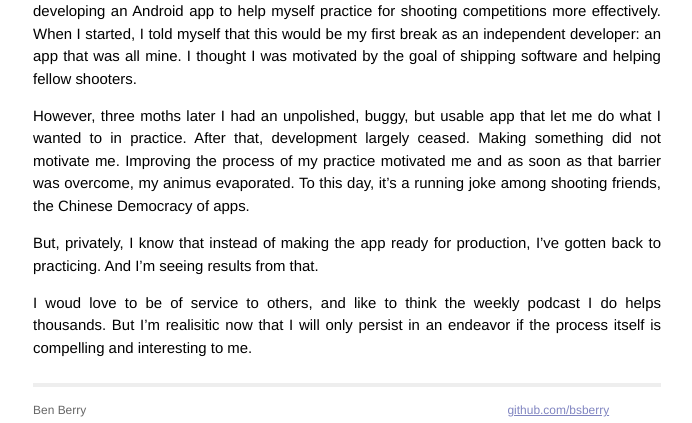
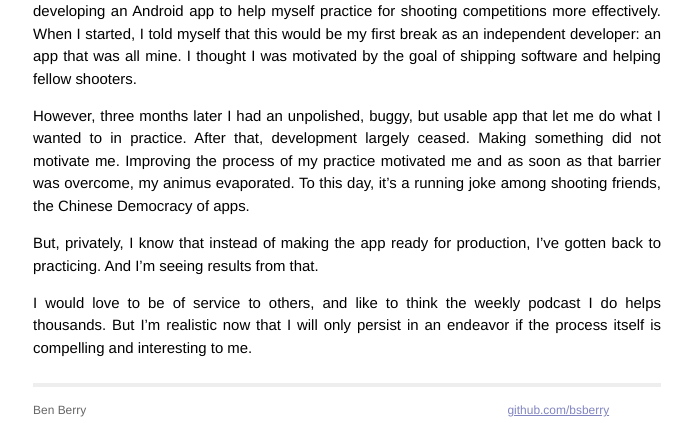
Before and after one commit to bsberry/bsberry.github.io, a Jekyll site: the page built from _posts/2015-10-07-products-and-process.md, in a window 1280 px wide. Shown: the part 722-1145 px from the top of the page, without its empty margins (293-985 px from the left). Built offline with Jekyll 4.4.1, drawn with Linux system fonts in a browser that asks for light colours; Markdown is read by kramdown in place of the engine named in the settings.

Commit message:
Fix typos

```diff
--- a/_posts/2015-10-07-products-and-process.md
+++ b/_posts/2015-10-07-products-and-process.md
@@ -24,8 +18,8 @@ No effort was wasted if something was learned.
 
 The downside to this is that occasionally I neglect to reach my destination because I'm too absorbed in the texture and shape of the path in front of me. 23 months ago, I started developing an Android app to help myself practice for shooting competitions more effectively. When I started, I told myself that this would be my first break as an independent developer: an app that was all mine. I thought I was motivated by the goal of shipping software and helping fellow shooters.
 
-However, three moths later I had an unpolished, buggy, but usable app that let me do what I wanted to in practice. After that, development largely ceased. Making something did not motivate me. Improving the process of my practice motivated me and as soon as that barrier was overcome, my animus evaporated. To this day, it's a running joke among shooting friends, the Chinese Democracy of apps.
+However, three months later I had an unpolished, buggy, but usable app that let me do what I wanted to in practice. After that, development largely ceased. Making something did not motivate me. Improving the process of my practice motivated me and as soon as that barrier was overcome, my animus evaporated. To this day, it's a running joke among shooting friends, the Chinese Democracy of apps.
 
 But, privately, I know that instead of making the app ready for production, I've gotten back to practicing. And I'm seeing results from that.
 
-I woud love to be of service to others, and like to think the weekly podcast I do helps thousands. But I'm realisitic now that I will only persist in an endeavor if the process itself is compelling and interesting to me.
+I would love to be of service to others, and like to think the weekly podcast I do helps thousands. But I'm realistic now that I will only persist in an endeavor if the process itself is compelling and interesting to me.
```
Also changed, not shown: other parts of _posts/2015-10-07-products-and-process.md (+0 -6 lines).
